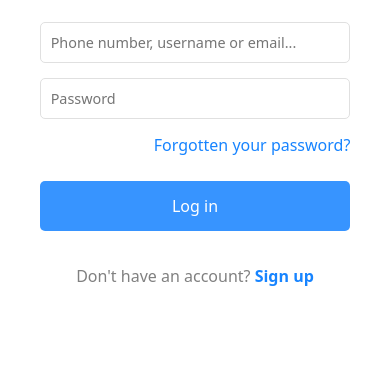
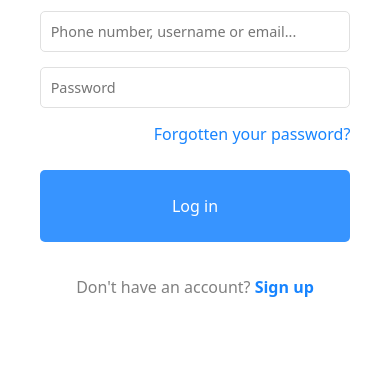
Before and after one commit to devajay07/instagram, a plain HTML site: page index.html in a window 390 px wide. Shown: the part 290-658 px from the top of the page. Drawn offline with Linux system fonts and the light colour scheme.

Commit message:
responsive fix

```diff
--- a/index.css
+++ b/index.css
@@ -221,6 +221,6 @@ input[type="submit"] {
     input[type="submit"] {
         margin-top: 25px;
         font-size: 1rem;
-        padding: 14px 30px;
+        padding: 25px 30px;
     }
 }
```
